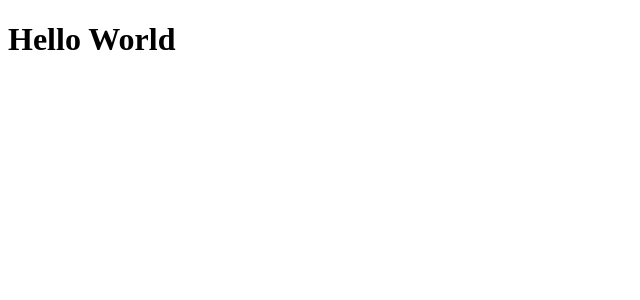
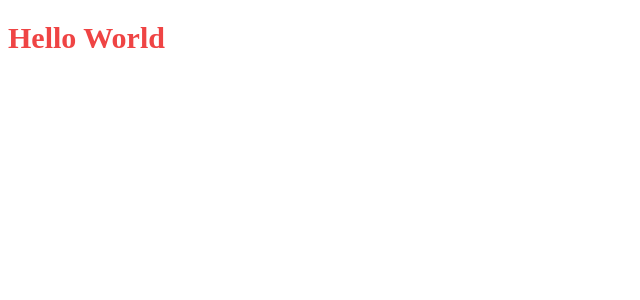
Before and after one commit to brojor/monikapavlikova, a Nuxt app: page / in a window 1280 px wide. Shown: the top 300 px of the page, without its empty margins (0-640 px from the left). Built offline with nearby package versions, Linux system fonts and the light colour scheme.

Commit message:
chore(deps): add UnoCSS

```diff
--- a/app.vue
+++ b/app.vue
@@ -11,6 +11,6 @@ export default {
 
 <template>
   <div>
-    <h1>Hello World</h1>
+    <h1 class="text-3xl text-red-500">Hello World</h1>
   </div>
 </template>
--- a/nuxt.config.ts
+++ b/nuxt.config.ts
@@ -4,7 +4,7 @@ import { defineNuxtConfig } from 'nuxt/config'
 export default defineNuxtConfig({
   compatibilityDate: '2025-05-15',
   devtools: { enabled: true },
-  modules: ['@nuxt/eslint', '@nuxt/fonts'],
+  modules: ['@nuxt/eslint', '@nuxt/fonts', '@unocss/nuxt'],
   eslint: {
     config: {
       standalone: false,
--- a/package.json
+++ b/package.json
@@ -21,8 +21,10 @@
   },
   "devDependencies": {
     "@antfu/eslint-config": "^4.13.1",
+    "@unocss/nuxt": "^66.1.2",
     "lint-staged": "^16.0.0",
-    "simple-git-hooks": "^2.13.0"
+    "simple-git-hooks": "^2.13.0",
+    "unocss": "^66.1.2"
   },
   "simple-git-hooks": {
     "pre-commit": "pnpm lint-staged"
--- /dev/null
+++ b/uno.config.ts
@@ -0,0 +1,3 @@
+import { defineConfig } from 'unocss'
+
+export default defineConfig({})
```
Also changed, not shown: 1 other file (tests, documents, lock files or other folders).
